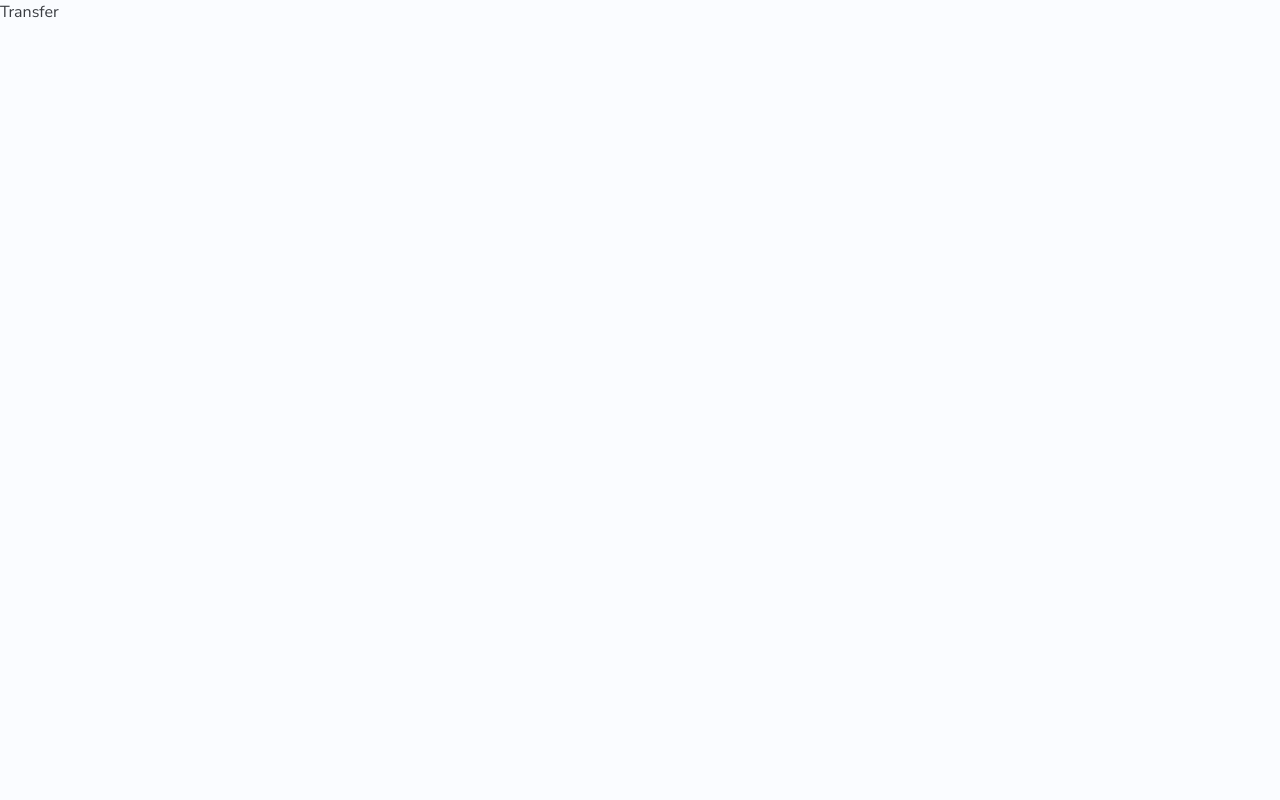
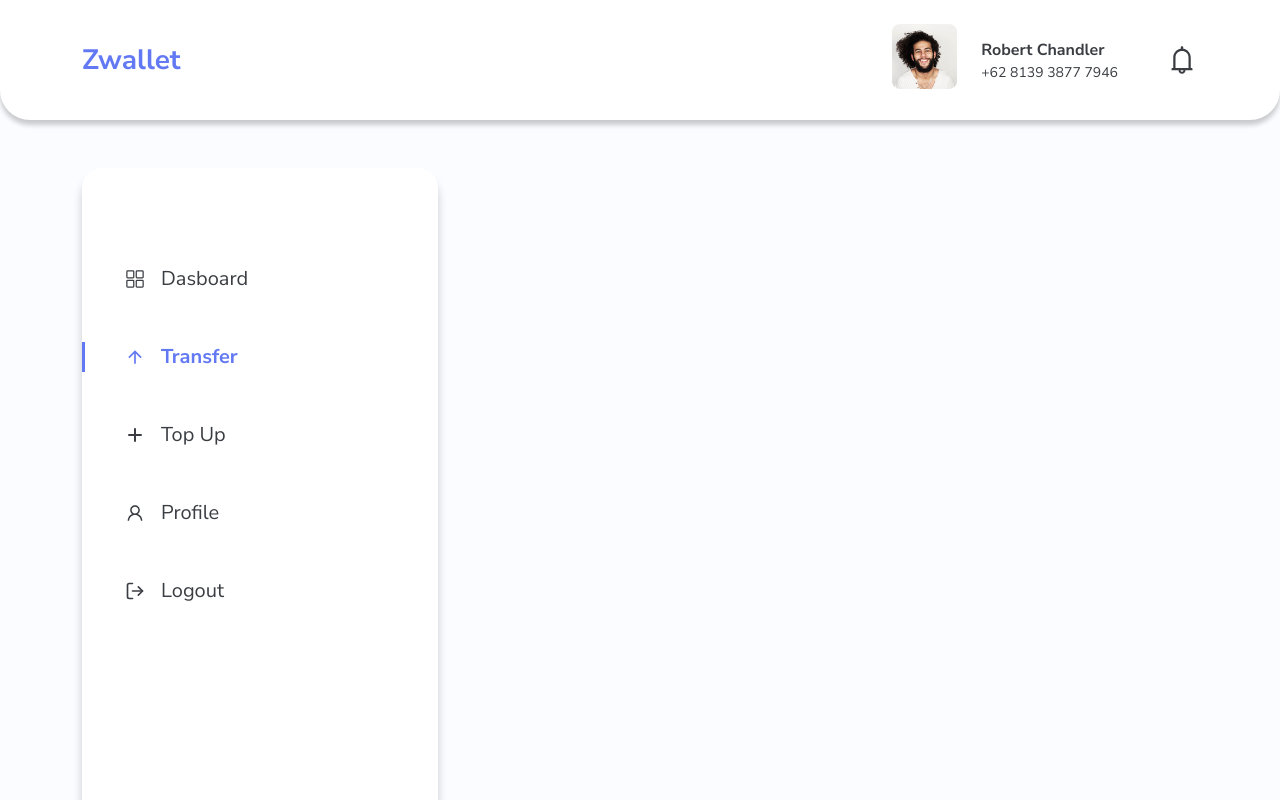
Before and after one commit to DanangFirmantara/fw5-nextjs-beginner, a Next.js app: page /transfer in a window 1280 px wide. Shown: the top 800 px of the page. Built offline with nearby package versions, Linux system fonts and the light colour scheme.

Commit message:
feat : add actve sidebaruser

```diff
--- a/components/NavbarUser.js
+++ b/components/NavbarUser.js
@@ -2,10 +2,11 @@ import React from 'react'
 import { Container, Navbar } from 'react-bootstrap'
 import Image from 'next/image'
 import {AiOutlineBell} from 'react-icons/ai'
+import Link from 'next/link'
 
 const NavbarUser = () => {
 	return (
-		<Navbar bg='pallet-2' variant='light' className='py-4 navbar'>
+		<Navbar bg='pallet-2' variant='light' className='py-4 user navbar'>
 			<Container>
 				<Navbar.Brand href='/home'>
 					<div className='text-pallet-1 fs-3 fw-bold'>
@@ -14,7 +15,10 @@ const NavbarUser = () => {
 				</Navbar.Brand>
 				<Navbar.Collapse className='justify-content-end align-items-center'>
 					<div className='mx-4'>
-						<Image src='/images/1.png' alt='user' width={65} height={65} />
+						<Link href='/profile'>
+							<Image src='/images/1.png' alt='user' width={65} height={65} />
+						</Link>
+
 					</div>
 					<div className='text-start me-5'>
 						<div className='fw-bold fs-6'>Robert Chandler</div>
--- a/components/SidebarUser.js
+++ b/components/SidebarUser.js
@@ -1,12 +1,21 @@
-import React from 'react'
+import React, { useEffect, useState } from 'react'
 import {IoGridOutline,} from 'react-icons/io5'
 import {IoMdArrowUp} from 'react-icons/io'
 import {HiPlus} from 'react-icons/hi'
 import {AiOutlineUser} from 'react-icons/ai'
 import {FiLogOut} from 'react-icons/fi'
 import Link from 'next/link'
+import { useRouter } from 'next/router'
+
 
 const SidebarUser = () => {
+	const router = useRouter()
+	const [active,setActive] = useState('/home')
+
+	useEffect(()=>{
+		console.log(router.pathname)
+		setActive(router.pathname)
+	},[router.pathname])
 
 	const menu=[
 		{link:'/home', name:'Dasboard', icon: IoGridOutline},
@@ -17,14 +26,14 @@ const SidebarUser = () => {
 
 	return (
 		<>
-			<div className='bg-white shadow-dark rounded-2 sidebar'>
+			<div className='bg-white shadow-dark rounded-2 sidebar-user'>
 				<ul className='py-5 menu '>
 					{menu.map(items=>{
 						const Icon = items.icon
 						return(
 							<li key={String(items.name)} className='my-5'>
 								<Link href={items.link}>
-									<a >
+									<a className={active=== items.link? 'active':''}>
 										<Icon className='me-3'/>
 										{items.name}
 									</a>
@@ -33,7 +42,7 @@ const SidebarUser = () => {
 						)
 					})}
 					<li className='mt-5'>
-						<Link href='/home'>
+						<Link href='/'>
 							<a>
 								<FiLogOut className='me-3'/>
 							Logout
--- a/package.json
+++ b/package.json
@@ -18,6 +18,7 @@
     "react-bootstrap": "^2.2.1",
     "react-dom": "17.0.2",
     "react-icons": "^4.3.1",
+    "react-otp-input": "^2.4.0",
     "sass": "^1.49.9",
     "scss": "^0.2.4"
   },
--- a/pages/transfer.js
+++ b/pages/transfer.js
@@ -1,8 +1,23 @@
 import React from 'react'
-
+import { Row, Col, Container } from 'react-bootstrap'
+import FooterUser from '../components/FooterUser'
+import NavbarUser from '../components/NavbarUser'
+import SidebarUser from '../components/SidebarUser'
 const Transfer = () => {
 	return (
-		<div>Transfer</div>
+		<>
+			<NavbarUser/>
+			<Container className='vh-100'>
+				<Row className='mt-5'>
+					<Col sm={4}>
+						<SidebarUser />
+					</Col>
+					<Col>
+					</Col>
+				</Row>
+			</Container>
+			<FooterUser />
+		</>
 	)
 }
 
--- a/styles/globals.css
+++ b/styles/globals.css
@@ -92,27 +92,34 @@ a {
 .sidebar{
 	height: 100%;
 }
-.navbar{
+.user.navbar{
 	border-radius: 0 0 30px 30px;
 	box-shadow: 0 5px 5px rgba(0, 0, 0, 0.2);
 }
-.sidebar{
+.sidebar-user{
 	height: 90vh;
 }
-.sidebar ul{
+.sidebar-user ul{
 	list-style-type: none;
 	padding-left: 0;
 }
 
-.sidebar ul a{
+.sidebar-user ul a{
 	display: flex;
 	align-items: center;
 	font-size: 20px;
 	padding : 0 40px;
 	border-left: 3px solid transparent;
 }
-.sidebar ul a:hover{
+.sidebar-user ul a:hover{
 	font-size: 20px;
 	font-weight: bold;
 	border-left: 3px solid rgba(99, 121, 244, 1);
 }
+
+.sidebar-user ul a.active{
+	font-size: 20px;
+	font-weight: bold;
+	border-left: 3px solid rgba(99, 121, 244, 1);
+	color: rgba(99, 121, 244, 1);
+}
```
Also changed, not shown: pages/index.js (+1 -1 lines), pages/profile.js (+17 -1 lines), pages/topup.js (+17 -1 lines), 1 other file (tests, documents, lock files or other folders).
